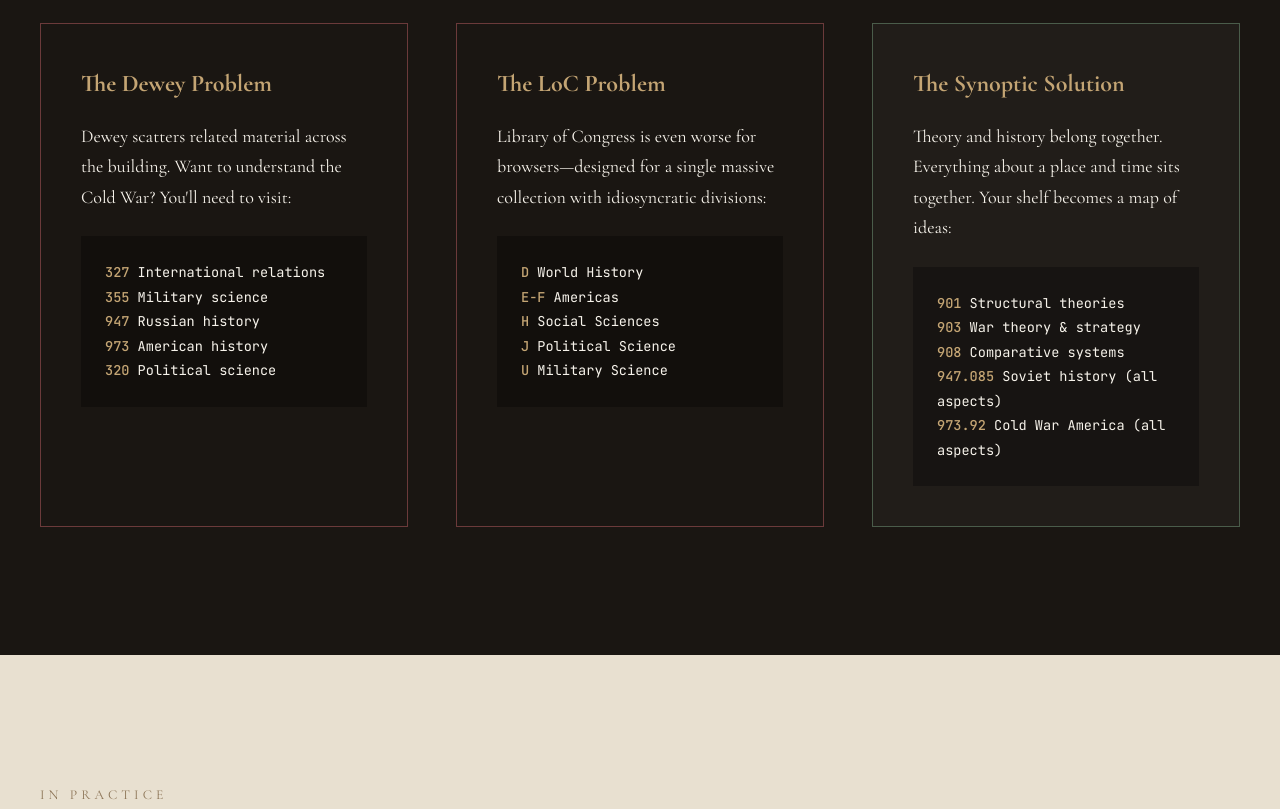
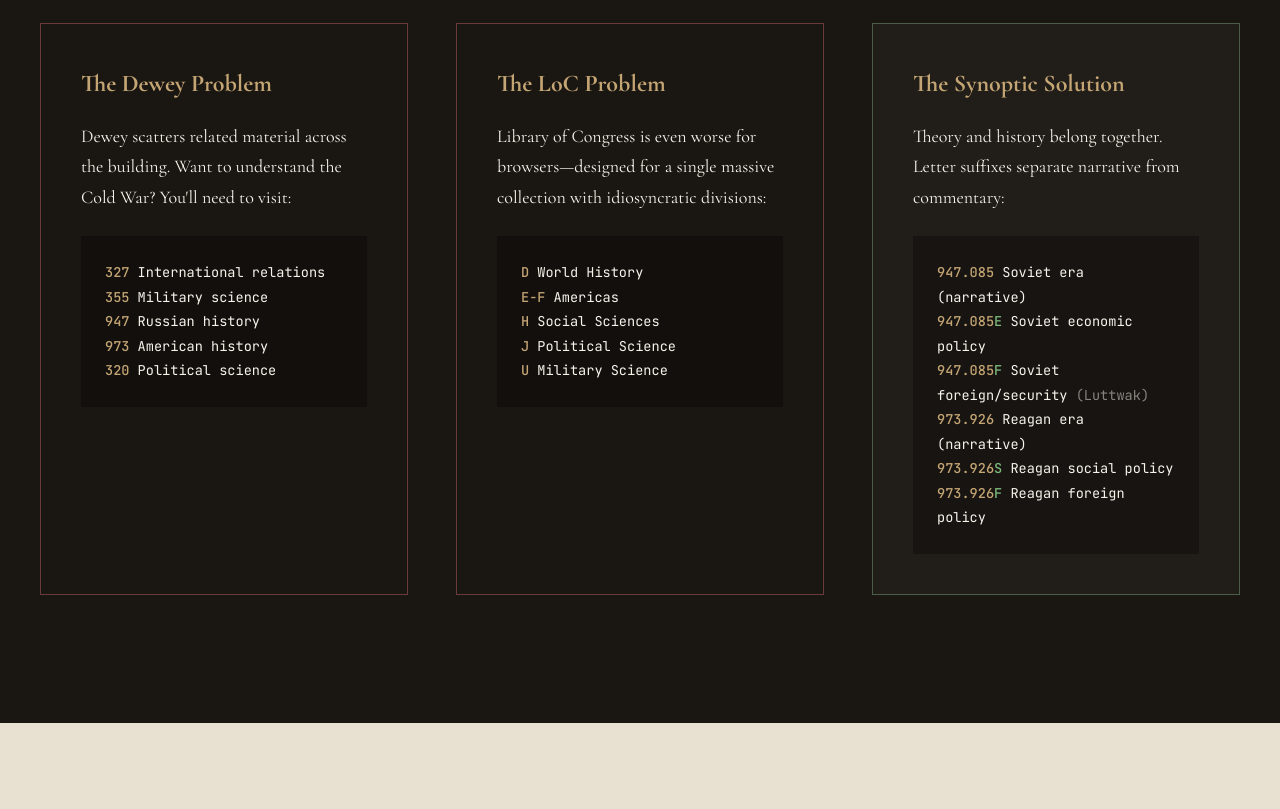
Before and after one commit to Joshfkon/synopticclassification, a plain HTML site: page index.html in a window 1280 px wide. Shown: the part 1240-2049 px from the top of the page. Drawn offline with nearby package versions, Linux system fonts and the light colour scheme.

Commit message:
Revise comparison card text and book classifications
Updated text in the comparison card and modified book classification details.

```diff
--- a/index.html
+++ b/index.html
@@ -732,13 +732,14 @@
 
                 <div class="comparison-card solution-card">
                     <h3>The Synoptic Solution</h3>
-                    <p>Theory and history belong together. Everything about a place and time sits together. Your shelf becomes a map of ideas:</p>
+                    <p>Theory and history belong together. Letter suffixes separate narrative from commentary:</p>
                     <div class="example-block">
-                        <span class="dewey-number">901</span> Structural theories<br>
-                        <span class="dewey-number">903</span> War theory & strategy<br>
-                        <span class="dewey-number">908</span> Comparative systems<br>
-                        <span class="dewey-number">947.085</span> Soviet history (all aspects)<br>
-                        <span class="dewey-number">973.92</span> Cold War America (all aspects)
+                        <span class="dewey-number">947.085</span> Soviet era (narrative)<br>
+                        <span class="dewey-number">947.085<span style="color: #7cb97c;">E</span></span> Soviet economic policy<br>
+                        <span class="dewey-number">947.085<span style="color: #7cb97c;">F</span></span> Soviet foreign/security <span style="opacity: 0.5;">(Luttwak)</span><br>
+                        <span class="dewey-number">973.926</span> Reagan era (narrative)<br>
+                        <span class="dewey-number">973.926<span style="color: #7cb97c;">S</span></span> Reagan social policy<br>
+                        <span class="dewey-number">973.926<span style="color: #7cb97c;">F</span></span> Reagan foreign policy
                     </div>
                 </div>
             </div>
@@ -752,6 +753,19 @@
             <p style="font-size: 1.15rem; max-width: 650px; margin-bottom: 3rem;">
                 Under Dewey, these books are scattered across disciplines. Under SCS, they sit with their intellectual neighbors.
             </p>
+
+            <div class="example-row">
+                <div class="book-info">
+                    <div class="book-title">The Grand Strategy of the Soviet Union</div>
+                    <div class="book-author">Edward Luttwak</div>
+                </div>
+                <div class="classification-arrow">→</div>
+                <div class="classification">
+                    <div class="old-class">355.03047</div>
+                    <div class="new-class">947.085F</div>
+                    <div class="class-explanation">Post-Stalin Soviet, Foreign Policy</div>
+                </div>
+            </div>
 
             <div class="example-row">
                 <div class="book-info">
@@ -789,19 +803,6 @@
                     <div class="old-class">320.973</div>
                     <div class="new-class">973.5</div>
                     <div class="class-explanation">Jacksonian America (1809–1845)</div>
-                </div>
-            </div>
-
-            <div class="example-row">
-                <div class="book-info">
-                    <div class="book-title">The Grand Strategy of the Soviet Union</div>
-                    <div class="book-author">Edward Luttwak</div>
-                </div>
-                <div class="classification-arrow">→</div>
-                <div class="classification">
-                    <div class="old-class">355.03047</div>
-                    <div class="new-class">947.085F</div>
-                    <div class="class-explanation">Post-Stalin Soviet, Foreign Policy</div>
                 </div>
             </div>
 
```
